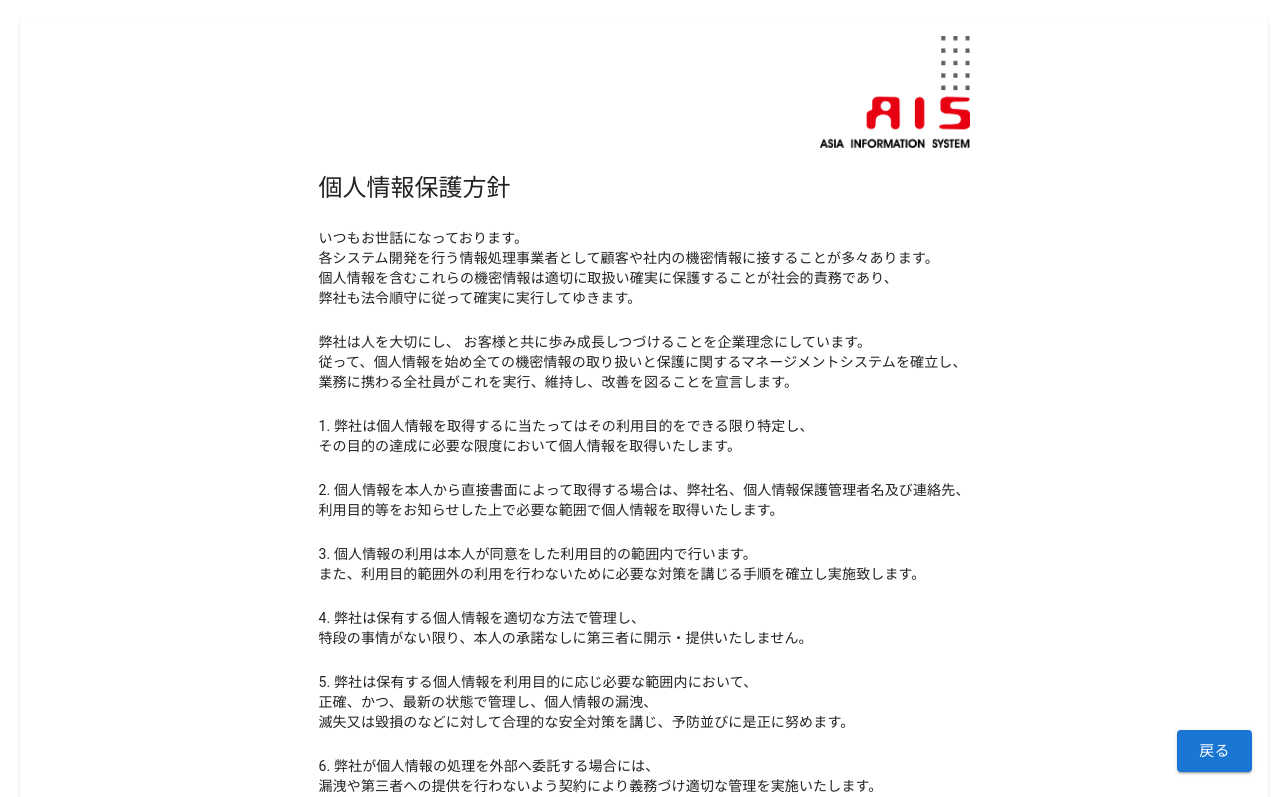
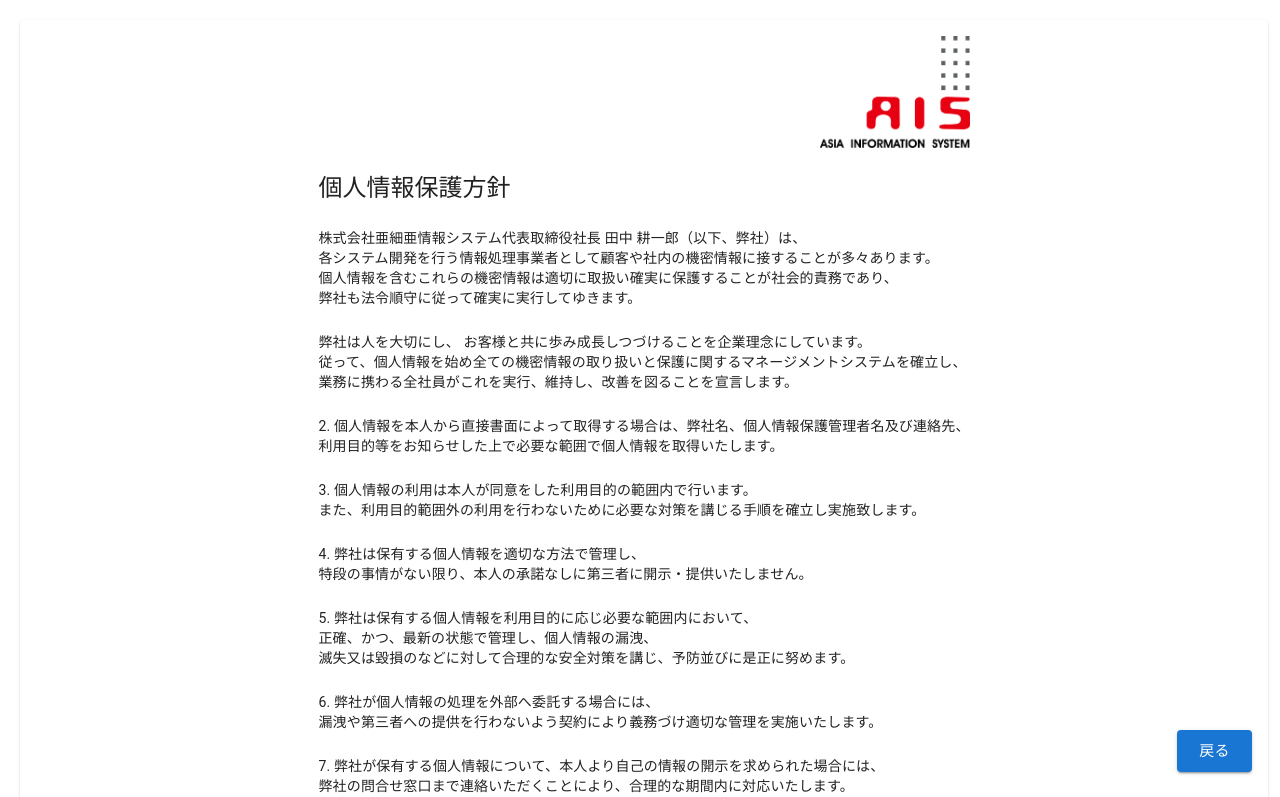
Before and after one commit to junaso/ais_project, a Next.js app: page /privacy-policy in a window 1280 px wide. Shown: the top 797 px of the page. Built offline with nearby package versions, Linux system fonts and the light colour scheme; what axios-mock-adapter would draw is missing.

Commit message:
constant privacy

```diff
--- a/src/components/page/PrivacyPolicy/index.tsx
+++ b/src/components/page/PrivacyPolicy/index.tsx
@@ -14,86 +14,81 @@ const PrivacyPolicy = () => {
         <Image src="/img/BI.png" alt="BI Image" className="bi-image" width={150} height={110} />
         <br/>
         <Typography variant="h5" component="div"  align="left">
-            {ITEMS.PRIVACY_TITLE}
+            {ITEMS.PRIVACY.TITLE}
         </Typography>
         <br/>
         <Typography variant="body2" align="left" >
-        {ITEMS.GUIDANCE_INTRO_A}<br/>
-        {ITEMS.PRIVACY_INTRO_AB}<br/>
-        {ITEMS.PRIVACY_INTRO_AC}<br/>
-        {ITEMS.PRIVACY_INTRO_AD}
+        {ITEMS.PRIVACY.PRIVACY_PREAMBLE_A}<br/>
+        {ITEMS.PRIVACY.PRIVACY_PREAMBLE_B}<br/>
+        {ITEMS.PRIVACY.PRIVACY_PREAMBLE_C}<br/>
+        {ITEMS.PRIVACY.PRIVACY_PREAMBLE_D}
         </Typography>
         <br/>
         <Typography variant="body2"  align="left">
-        {ITEMS.PRIVACY_INTRO_B}<br/>
-        {ITEMS.PRIVACY_INTRO_BA}<br/>
-        {ITEMS.PRIVACY_INTRO_BB}
+        {ITEMS.PRIVACY.PRIVACY_GROWTH_A}<br/>
+        {ITEMS.PRIVACY.PRIVACY_GROWTH_B}<br/>
+        {ITEMS.PRIVACY.PRIVACY_GROWTH_C}
         </Typography>
         <br/>
         <Typography variant="body2"  align="left">
-        {ITEMS.PRIVACY_INTRO_C}<br/>
-        {ITEMS.PRIVACY_INTRO_CA}
+        {ITEMS.PRIVACY.PRIVACY_USE_A}<br/>
+        {ITEMS.PRIVACY.PRIVACY_USE_B}
         </Typography>
         <br/>
         <Typography variant="body2"  align="left">
-        {ITEMS.PRiVACY_INTRO_D}<br/>
-        {ITEMS.PRiVACY_INTRO_DA}
+        {ITEMS.PRIVACY.PRIVACY_CONSENT_A}<br/>
+        {ITEMS.PRIVACY.PRIVACY_CONSENT_B}
         </Typography>
         <br/>
         <Typography variant="body2"  align="left">
-        {ITEMS.PRIVACY_INTRO_E}<br/>
-        {ITEMS.PRIVACY_INTRO_EA}
+        {ITEMS.PRIVACY.PRIVACY_CONTROL_A}<br/>
+        {ITEMS.PRIVACY.PRIVACY_CONTROL_B}
         </Typography>
         <br/>
         <Typography variant="body2"  align="left">
-        {ITEMS.PRIVACY_INTRO_F}<br/>
-        {ITEMS.PRIVACY_INTRO_FA}
+        {ITEMS.PRIVACY.PRIVACY_RATIONAL_A}<br/>
+        {ITEMS.PRIVACY.PRIVACY_RATIONAL_B}<br/>
+        {ITEMS.PRIVACY.PRIVACY_RATIONAL_C}
         </Typography>
         <br/>
         <Typography variant="body2"  align="left">
-        {ITEMS.PRIVACY_INTRO_G}<br/>
-        {ITEMS.PRIVACY_INTRO_GA}<br/>
-        {ITEMS.PRIVACY_INTRO_GB}
+        {ITEMS.PRIVACY.PRIVACY_LEAKAGE_A}<br/>
+        {ITEMS.PRIVACY.PRIVACY_LEAKAGE_B}
         </Typography>
         <br/>
         <Typography variant="body2"  align="left">
-        {ITEMS.PRIVACY_INTRO_H}<br/>
-        {ITEMS.PRIVACY_INTRO_HA}
+        {ITEMS.PRIVACY.PRIVACY_INQUIRY_A}<br/>
+        {ITEMS.PRIVACY.PRIVACY_INQUIRY_B}<br/>
+        {ITEMS.PRIVACY.PRIVACY_INQUIRY_C}<br/>
+        {ITEMS.PRIVACY.PRIVACY_INQUIRY_D}
+        </Typography>
+        <br/>
+        <Typography variant="body2" align="left">
+        {ITEMS.PRIVACY.PRIVACY_SUPPORT_A}<br/>
+        {ITEMS.PRIVACY.PRIVACY_SUPPORT_B}<br/>
+        {ITEMS.PRIVACY.PRIVACY_SUPPORT_C}
         </Typography>
         <br/>
         <Typography variant="body2"  align="left">
-        {ITEMS.PRIVACY_INTRO_I}<br/>
-        {ITEMS.PRIVACY_INTRO_IA}<br/>
-        {ITEMS.PRIVACY_INTRO_IB}<br/>
-        {ITEMS.PRIVACY_INTRO_IC}
-        </Typography>
-        <br/>
-        <Typography variant="body2" align="left">
-        {ITEMS.PRIVACY_INTRO_J}<br/>
-        {ITEMS.PRIVACY_INTRO_JA}<br/>
-        {ITEMS.PRIVACY_INTRO_JB}
+        {ITEMS.PRIVACY.PRIVACY_COMPLAINT_A}<br/>
+        {ITEMS.PRIVACY.PRIVACY_COMPLAINT_B}
         </Typography>
         <br/>
         <Typography variant="body2"  align="left">
-        {ITEMS.PRIVACY_INTRO_K}<br/>
-        {ITEMS.PRIVACY_INTRO_KA}
+        {ITEMS.PRIVACY.PRIVACY_COMPLY_A}<br/>
+        {ITEMS.PRIVACY.PRIVACY_COMPLY_B}
         </Typography>
         <br/>
         <Typography variant="body2"  align="left">
-        {ITEMS.PRIVACY_INTRO_L}<br/>
-        {ITEMS.PRIVACY_INTRO_LA}
-        </Typography>
-        <br/>
-        <Typography variant="body2"  align="left">
-        {ITEMS.PRIVACY_INTRO_M}<br/>
-        {ITEMS.PRIVACY_INTRO_MA}
+        {ITEMS.PRIVACY.PRIVACY_DECIDE_A}<br/>
+        {ITEMS.PRIVACY.PRIVACY_DECIDE_B}
         </Typography>
         <br/>
         <Typography variant="body2" className="text-end"  align="left">
-        {ITEMS.PRIVACY_INTRO_N}<br/><br/>
-        {ITEMS.PRIVACY_INTRO_NA}<br/><br/>
-        {ITEMS.PRIVACY_INTRO_NB}<br/><br/>
-        {ITEMS.PRIVACY_INTRO_NC}
+        {ITEMS.PRIVACY.PRIVACY_END_A}<br/><br/>
+        {ITEMS.PRIVACY.PRIVACY_END_B}<br/><br/>
+        {ITEMS.PRIVACY.PRIVACY_END_C}<br/><br/>
+        {ITEMS.PRIVACY.PRIVACY_END_D}
         </Typography>
       <CardActions style={{ position: 'fixed', bottom: 20, right: 20 }}>
         <Link href="/agreement">
--- a/src/constant/items/index.ts
+++ b/src/constant/items/index.ts
@@ -1,5 +1,8 @@
 export const ITEMS = {
-    GUIDANCE_TITLE: 'ご来訪のお客様へ',
+
+    AGREEMENT: {
+
+        TITLE: 'ご来訪のお客様へ',
 
         GUIDANCE_INTRO_A: 'いつもお世話になっております。',
         GUIDANCE_INTRO_B: '弊社は、個人情報護法を順守しており、',
@@ -10,57 +13,63 @@ export const ITEMS = {
 
         GUIDANCE_INTRO_F: 'ご協力くださるようにお願い申し上げます。',
 
-    PRIVACY_TITLE:  '個人情報保護方針',
+    },
 
-    PRIVACY_INTRO_A: '株式会社亜細亜情報システム代表取締役社長 田中 耕一郎（以下、弊社）は、',
-    PRIVACY_INTRO_AB: '各システム開発を行う情報処理事業者として顧客や社内の機密情報に接することが多々あります。',
-    PRIVACY_INTRO_AC: ' 個人情報を含むこれらの機密情報は適切に取扱い確実に保護することが社会的責務であり、',
-    PRIVACY_INTRO_AD: '弊社も法令順守に従って確実に実行してゆきます。',
 
-    PRIVACY_INTRO_B: '弊社は人を大切にし、 お客様と共に歩み成長しつづけることを企業理念にしています。',
-    PRIVACY_INTRO_BA: '従って、個人情報を始め全ての機密情報の取り扱いと保護に関するマネージメントシステムを確立し、',
-    PRIVACY_INTRO_BB: '業務に携わる全社員がこれを実行、維持し、改善を図ることを宣言します。',
+    PRIVACY: {
 
-    PRIVACY_INTRO_C: '1. 弊社は個人情報を取得するに当たってはその利用目的をできる限り特定し、',
-    PRIVACY_INTRO_CA: 'その目的の達成に必要な限度において個人情報を取得いたします。',
+        TITLE: '個人情報保護方針',
 
-    PRiVACY_INTRO_D: '2. 個人情報を本人から直接書面によって取得する場合は、弊社名、個人情報保護管理者名及び連絡先、',
-    PRiVACY_INTRO_DA: ' 利用目的等をお知らせした上で必要な範囲で個人情報を取得いたします。',
+        PRIVACY_PREAMBLE_A: '株式会社亜細亜情報システム代表取締役社長 田中 耕一郎（以下、弊社）は、',
+        PRIVACY_PREAMBLE_B: '各システム開発を行う情報処理事業者として顧客や社内の機密情報に接することが多々あります。',
+        PRIVACY_PREAMBLE_C: ' 個人情報を含むこれらの機密情報は適切に取扱い確実に保護することが社会的責務であり、',
+        PRIVACY_PREAMBLE_D: '弊社も法令順守に従って確実に実行してゆきます。',
 
-    PRIVACY_INTRO_E: '3. 個人情報の利用は本人が同意をした利用目的の範囲内で行います。',
-    PRIVACY_INTRO_EA: 'また、利用目的範囲外の利用を行わないために必要な対策を講じる手順を確立し実施致します。',
+        PRIVACY_GROWTH_A: '弊社は人を大切にし、 お客様と共に歩み成長しつづけることを企業理念にしています。',
+        PRIVACY_GROWTH_B: '従って、個人情報を始め全ての機密情報の取り扱いと保護に関するマネージメントシステムを確立し、',
+        PRIVACY_GROWTH_C: '業務に携わる全社員がこれを実行、維持し、改善を図ることを宣言します。',
 
-    PRIVACY_INTRO_F: '4. 弊社は保有する個人情報を適切な方法で管理し、',
-    PRIVACY_INTRO_FA: '特段の事情がない限り、本人の承諾なしに第三者に開示・提供いたしません。',
+        PRIVACY_PURPOSE_A: '1. 弊社は個人情報を取得するに当たってはその利用目的をできる限り特定し、',
+        PRIVACY_PURPOSE_B: 'その目的の達成に必要な限度において個人情報を取得いたします。',
 
-    PRIVACY_INTRO_G: '5. 弊社は保有する個人情報を利用目的に応じ必要な範囲内において、',
-    PRIVACY_INTRO_GA: '正確、かつ、最新の状態で管理し、個人情報の漏洩、',
-    PRIVACY_INTRO_GB: '滅失又は毀損のなどに対して合理的な安全対策を講じ、予防並びに是正に努めます。',
+        PRIVACY_USE_A: '2. 個人情報を本人から直接書面によって取得する場合は、弊社名、個人情報保護管理者名及び連絡先、',
+        PRIVACY_USE_B: ' 利用目的等をお知らせした上で必要な範囲で個人情報を取得いたします。',
 
-    PRIVACY_INTRO_H: '6. 弊社が個人情報の処理を外部へ委託する場合には、',
-    PRIVACY_INTRO_HA: '漏洩や第三者への提供を行わないよう契約により義務づけ適切な管理を実施いたします。',
+        PRIVACY_CONSENT_A: '3. 個人情報の利用は本人が同意をした利用目的の範囲内で行います。',
+        PRIVACY_CONSENT_B: 'また、利用目的範囲外の利用を行わないために必要な対策を講じる手順を確立し実施致します。',
 
-    PRIVACY_INTRO_I: '7. 弊社が保有する個人情報について、本人より自己の情報の開示を求められた場合には、',
-    PRIVACY_INTRO_IA: '弊社の問合せ窓口まで連絡いただくことにより、合理的な期間内に対応いたします。',
-    PRIVACY_INTRO_IB: 'また、開示の結果、誤った情報があり、',
-    PRIVACY_INTRO_IC: '訂正や削除が求められる場合には、合理的な期間内にこれに応じます。',
+        PRIVACY_CONTROL_A: '4. 弊社は保有する個人情報を適切な方法で管理し、',
+        PRIVACY_CONTROL_B: '特段の事情がない限り、本人の承諾なしに第三者に開示・提供いたしません。',
 
-    PRIVACY_INTRO_J: ' 8. 弊社が保有する個人情報について、',
-    PRIVACY_INTRO_JA: '本人より自己の情報について利用又は第三者への提供を',
-    PRIVACY_INTRO_JB: '拒まれる場合には弊社の問合せ窓口まで連絡いただくことにより、これに対応いたします。',
+        PRIVACY_RATIONAL_A: '5. 弊社は保有する個人情報を利用目的に応じ必要な範囲内において、',
+        PRIVACY_RATIONAL_B: '正確、かつ、最新の状態で管理し、個人情報の漏洩、',
+        PRIVACY_RATIONAL_C: '滅失又は毀損のなどに対して合理的な安全対策を講じ、予防並びに是正に努めます。',
 
-    PRIVACY_INTRO_K: '9. 弊社が保有する個人情報についての苦情・相談は',
-    PRIVACY_INTRO_KA: '弊社の問合せ窓口まで連絡いただくことにより、これに対応いたします。',
+        PRIVACY_LEAKAGE_A: '6. 弊社が個人情報の処理を外部へ委託する場合には、',
+        PRIVACY_LEAKAGE_B: '漏洩や第三者への提供を行わないよう契約により義務づけ適切な管理を実施いたします。',
 
-    PRIVACY_INTRO_L: '10. 弊社が保有する個人情報に関して適用される法令、',
-    PRIVACY_INTRO_LA: '国が定める指針及びその他の規範を遵守いたします。',
+        PRIVACY_INQUIRY_A: '7. 弊社が保有する個人情報について、本人より自己の情報の開示を求められた場合には、',
+        PRIVACY_INQUIRY_B: '弊社の問合せ窓口まで連絡いただくことにより、合理的な期間内に対応いたします。',
+        PRIVACY_INQUIRY_C: 'また、開示の結果、誤った情報があり、',
+        PRIVACY_INQUIRY_D: '訂正や削除が求められる場合には、合理的な期間内にこれに応じます。',
 
-    PRIVACY_INTRO_M: '11. 弊社は、個人情報保護に関するマネジメントシステムを定め、',
-    PRIVACY_INTRO_MA: ' これを定期的に見直しし継続的に改善いたします。',
+        PRIVACY_SUPPORT_A: ' 8. 弊社が保有する個人情報について、',
+        PRIVACY_SUPPORT_B: '本人より自己の情報について利用又は第三者への提供を',
+        PRIVACY_SUPPORT_C: '拒まれる場合には弊社の問合せ窓口まで連絡いただくことにより、これに対応いたします。',
 
-    PRIVACY_INTRO_N: ' 2006年5月1日 制定',
-    PRIVACY_INTRO_NA: '2021年4月10日 改定',
-    PRIVACY_INTRO_NB: '株式会社亜細亜情報システム',
-    PRIVACY_INTRO_NC: '代表取締役社長  田中 耕一郎',
+        PRIVACY_COMPLAINT_A: '9. 弊社が保有する個人情報についての苦情・相談は',
+        PRIVACY_COMPLAINT_B: '弊社の問合せ窓口まで連絡いただくことにより、これに対応いたします。',
+
+        PRIVACY_COMPLY_A: '10. 弊社が保有する個人情報に関して適用される法令、',
+        PRIVACY_COMPLY_B: '国が定める指針及びその他の規範を遵守いたします。',
+
+        PRIVACY_DECIDE_A: '11. 弊社は、個人情報保護に関するマネジメントシステムを定め、',
+        PRIVACY_DECIDE_B: ' これを定期的に見直しし継続的に改善いたします。',
+
+        PRIVACY_END_A: ' 2006年5月1日 制定',
+        PRIVACY_END_B: '2021年4月10日 改定',
+        PRIVACY_END_C: '株式会社亜細亜情報システム',
+        PRIVACY_END_D: '代表取締役社長  田中 耕一郎',
+    }
 
 }
```
Also changed, not shown: src/components/page/Agreement/index.tsx (+7 -7 lines). Lines whose indentation alone changed are shown as unchanged.
